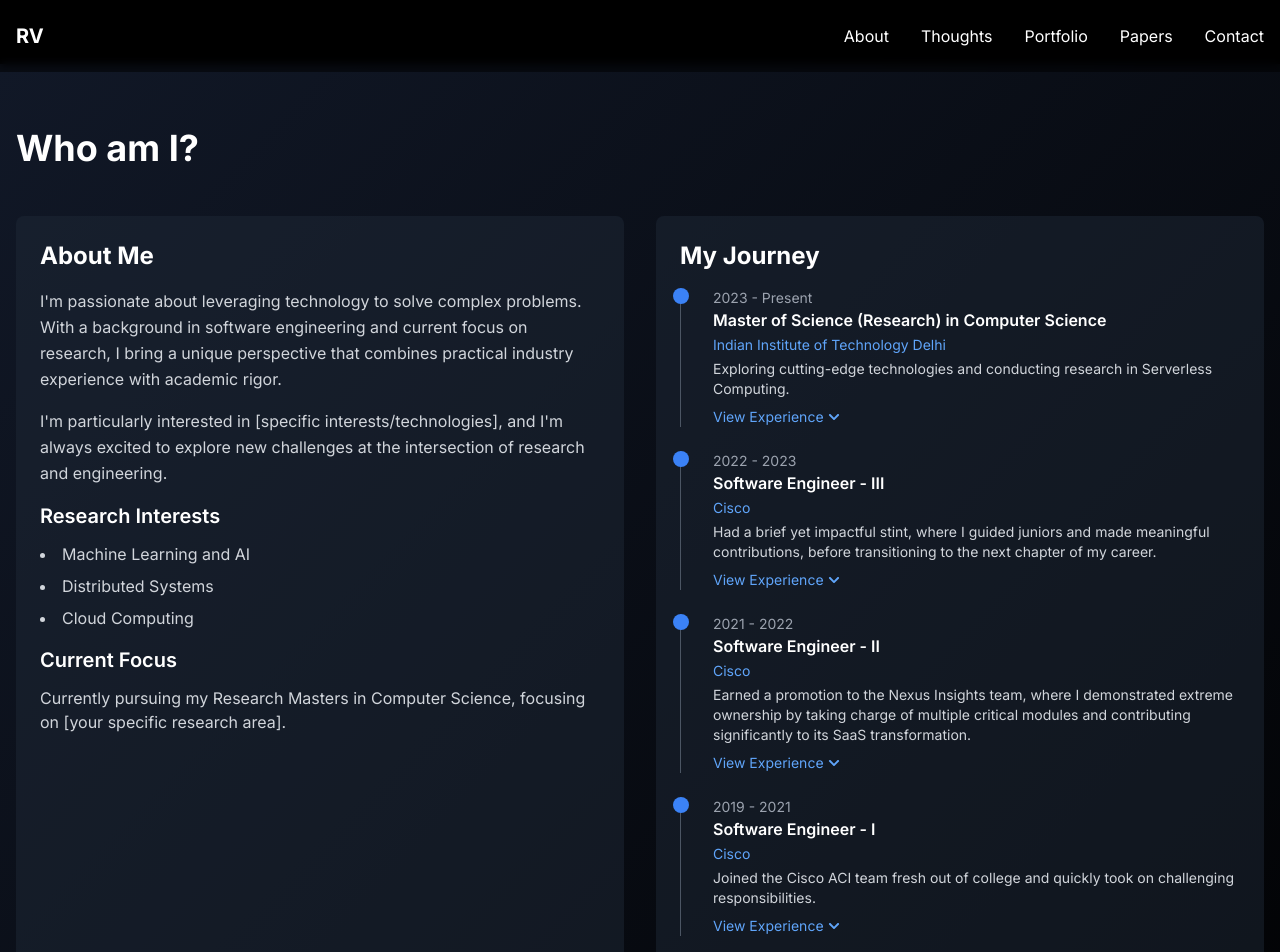
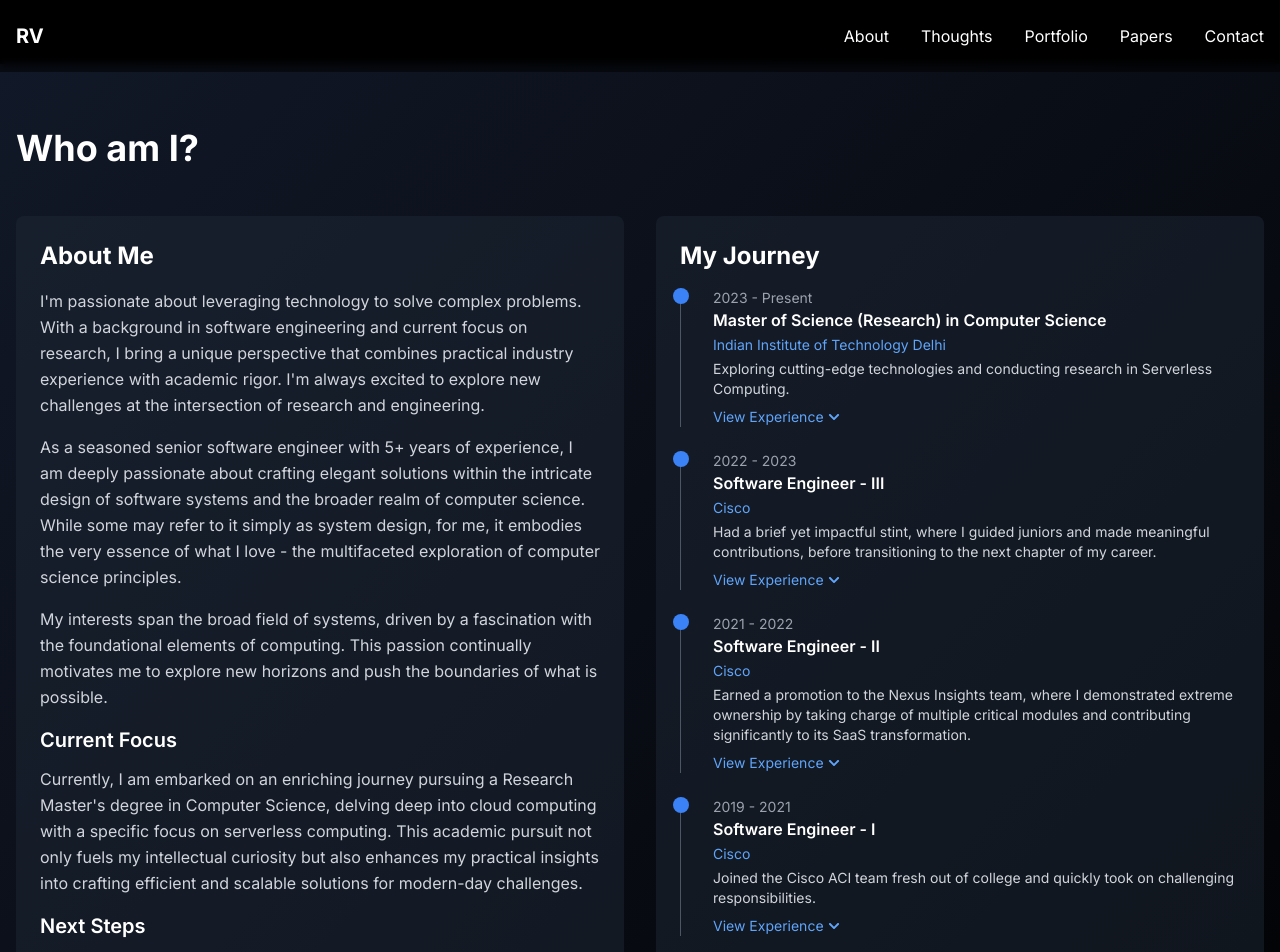
Before and after one commit to rohithv/rohithv.github.io, a Next.js app: page /about in a window 1280 px wide. Shown: the top 952 px of the page. Built offline with nearby package versions, Linux system fonts and the light colour scheme.

Commit message:
update about me

```diff
--- a/src/components/AboutMe.tsx
+++ b/src/components/AboutMe.tsx
@@ -15,31 +15,51 @@ export default function AboutMe() {
           I'm passionate about leveraging technology to solve complex problems.
           With a background in software engineering and current focus on research,
           I bring a unique perspective that combines practical industry experience
-          with academic rigor.
+          with academic rigor. I'm always excited to explore new challenges at the
+           intersection of research and engineering.
         </p>
         <p className="text-gray-300 leading-relaxed">
-          I'm particularly interested in [specific interests/technologies],
-          and I'm always excited to explore new challenges at the intersection of
-          research and engineering.
+        As a seasoned senior software engineer with 5+ years of experience,
+        I am deeply passionate about crafting elegant solutions within the intricate
+        design of software systems and the broader realm of computer science.
+        While some may refer to it simply as system design, for me, it embodies
+        the very essence of what I love - the multifaceted exploration of computer
+        science principles.
         </p>
+        <p className="text-gray-300 leading-relaxed">
+          My interests span the broad field of systems, driven by a fascination with the
+           foundational elements of computing. This passion continually motivates me to explore
+            new horizons and push the boundaries of what is possible.
+          </p>
 
         {/* Additional sections */}
-        <div className="mt-6">
+        {/* <div className="mt-6">
           <h3 className="text-xl font-semibold mb-3">Research Interests</h3>
           <ul className="list-disc list-inside text-gray-300 space-y-2">
             <li>Machine Learning and AI</li>
             <li>Distributed Systems</li>
             <li>Cloud Computing</li>
           </ul>
+        </div> */}
+
+        <div className="mt-6">
+          <h3 className="text-xl font-semibold mb-3">Current Focus</h3>
+          <p className="text-gray-300 leading-relaxed">
+          Currently, I am embarked on an enriching journey pursuing a Research Master's degree
+         in Computer Science, delving deep into cloud computing with a specific focus
+         on serverless computing. This academic pursuit not only fuels my intellectual
+         curiosity but also enhances my practical insights into crafting efficient and
+         scalable solutions for modern-day challenges.
+          </p>
         </div>
 
         <div className="mt-6">
-          <h3 className="text-xl font-semibold mb-3">Current Focus</h3>
-          <p className="text-gray-300">
-            Currently pursuing my Research Masters in Computer Science,
-            focusing on [your specific research area].
-          </p>
+            <h3 className="text-xl font-semibold mb-3">Next Steps</h3>
+            <p className="text-gray-300 leading-relaxed">
+            Coming soon...
+            </p>
         </div>
+
       </div>
     </motion.div>
   )
```
